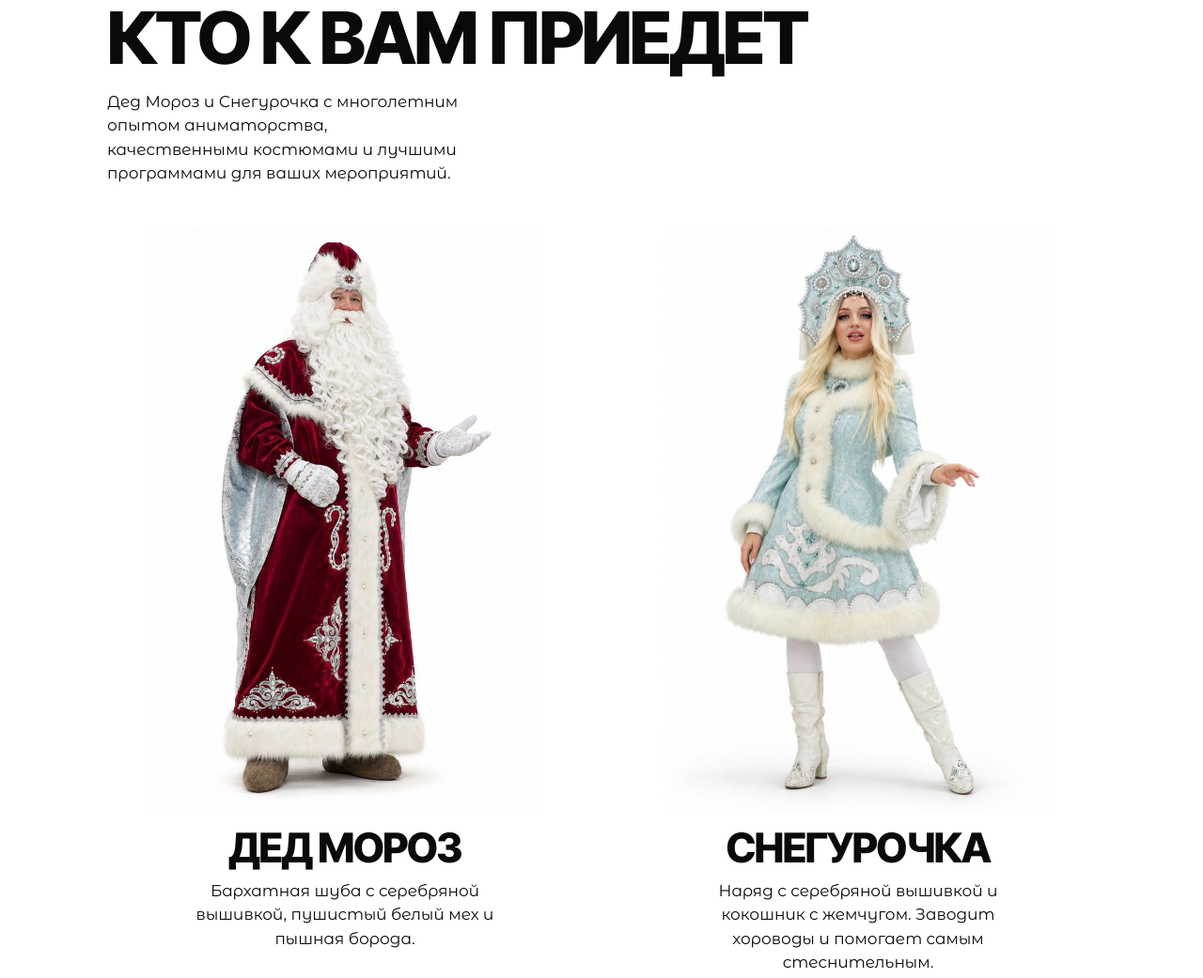
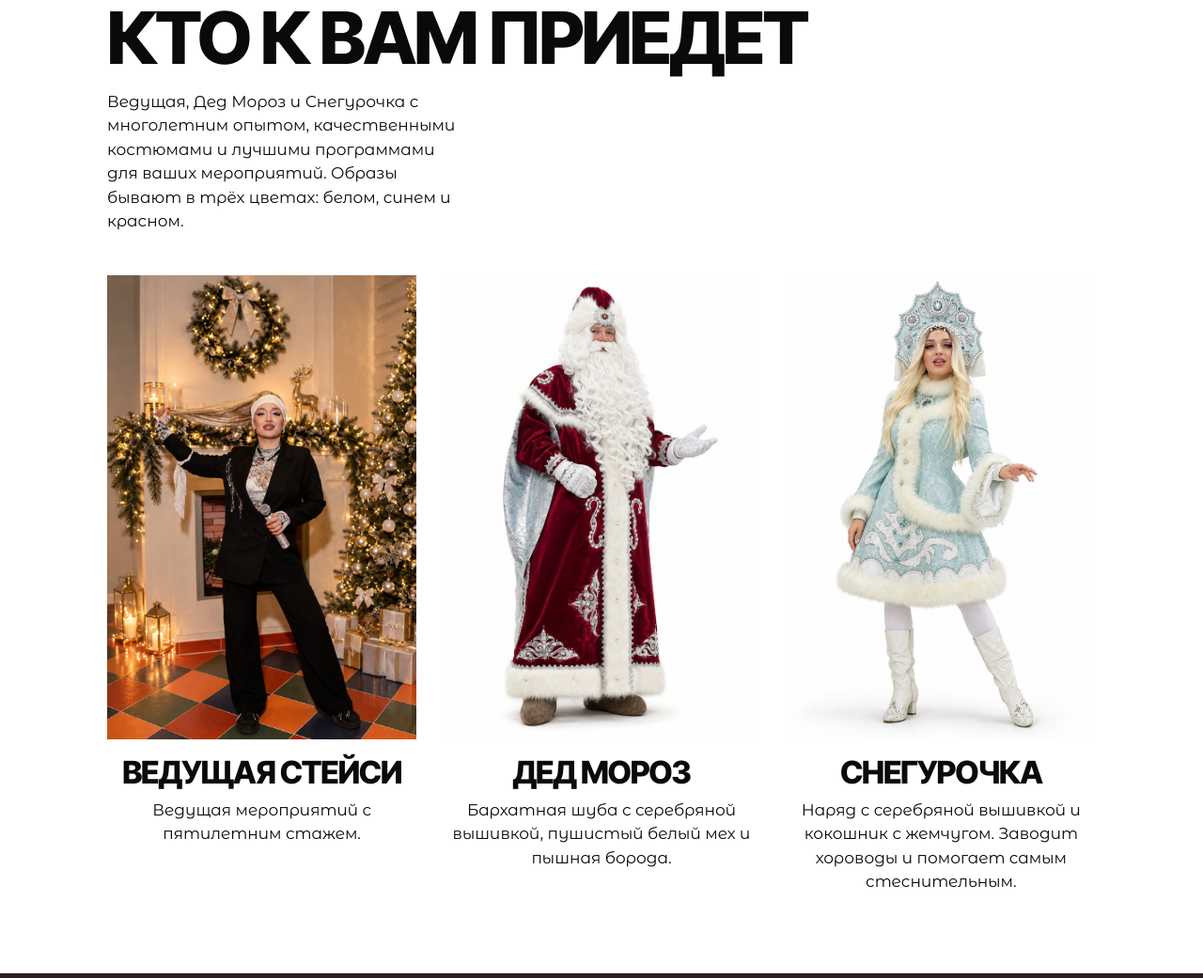
Before and after one commit to stacey-tmn/stacey-tmn.github.io, a plain HTML site: page index.html in a window 1280 px wide. Shown: the part 3581-4622 px from the top of the page at 94% size. Drawn offline with Linux system fonts and the light colour scheme.

Commit message:
Add files via upload

```diff
--- a/index.html
+++ b/index.html
@@ -183,12 +183,14 @@ label.f select{-webkit-appearance:none;appearance:none;background-image:linear-g
 .prices2 .price-plate .p{font-size:clamp(24px,3.2vw,40px)}
 @media (max-width:420px){.prices2 .price-plate{padding:16px 14px}.prices2 .price-plate .p{font-size:26px}}
 .who{background:#fff!important}
-.who-grid{display:grid;grid-template-columns:1fr 1fr;gap:40px}
+.who-grid{display:grid;grid-template-columns:repeat(3,1fr);gap:32px}
+.who img{aspect-ratio:2/3;object-fit:cover}
+.who figure:not(.host) img{object-fit:contain}
 .who figure{display:flex;flex-direction:column;align-items:center;text-align:center}
-.who img{height:min(620px,90vw);width:auto;max-width:100%;object-fit:contain}
-.who h3{font-size:clamp(28px,3.4vw,44px);margin:18px 0 10px;line-height:1.05}
+.who img{width:100%;height:auto;max-width:360px}
+.who h3{font-size:clamp(24px,2.6vw,36px);margin:18px 0 10px;line-height:1.05}
 .who p{max-width:380px}
-@media (max-width:620px){.who-grid{grid-template-columns:1fr 1fr;gap:14px}.who img{height:auto;width:100%;aspect-ratio:2/3;object-fit:contain}.who h3{font-size:21px;margin:12px 0 8px;white-space:nowrap}.who p{font-size:13px;line-height:1.4}}
+@media (max-width:620px){.who-grid{grid-template-columns:1fr 1fr;gap:14px}.who .host{grid-column:span 2}.who .host img{width:66%}.who img{height:auto;width:100%;aspect-ratio:2/3;object-fit:contain}.who h3{font-size:21px;margin:12px 0 8px;white-space:nowrap}.who p{font-size:13px;line-height:1.4}}
 /* FAQ */
 .faq details{border-bottom:1px solid var(--mist);padding:22px 0}
 .faq summary{list-style:none;cursor:pointer;display:flex;justify-content:space-between;gap:20px;font-family:var(--display);font-weight:800;font-size:clamp(18px,2vw,24px);text-transform:uppercase;letter-spacing:-.02em;line-height:1.1}
@@ -381,8 +383,9 @@ ym(114396730,"init",{clickmap:true,trackLinks:true,accurateTrackBounce:true,webv
 <!-- КТО ПРИЕДЕТ -->
 <section class="who" id="who">
   <div class="wrap">
-    <div class="sec-head"><div><h2>Кто к вам приедет</h2><p>Дед Мороз и Снегурочка с многолетним опытом аниматорства, качественными костюмами и лучшими программами для ваших мероприятий.</p></div></div>
+    <div class="sec-head"><div><h2>Кто к вам приедет</h2><p>Ведущая, Дед Мороз и Снегурочка с многолетним опытом, качественными костюмами и лучшими программами для ваших мероприятий. Образы бывают в трёх цветах: белом, синем и красном.</p></div></div>
     <div class="who-grid">
+      <figure class="host"><img src="host.jpg" alt="Ведущая Стейси"><figcaption><h3>Ведущая Стейси</h3><p>Ведущая мероприятий с пятилетним стажем.</p></figcaption></figure>
       <figure><img src="dm.jpg" alt="Дед Мороз"><figcaption><h3>Дед Мороз</h3><p>Бархатная шуба с серебряной вышивкой, пушистый белый мех и пышная борода.</p></figcaption></figure>
       <figure><img src="sneg.jpg" alt="Снегурочка"><figcaption><h3>Снегурочка</h3><p>Наряд с серебряной вышивкой и кокошник с жемчугом. Заводит хороводы и помогает самым стеснительным.</p></figcaption></figure>
     </div>
```
Also changed, not shown: host.jpg (added).
